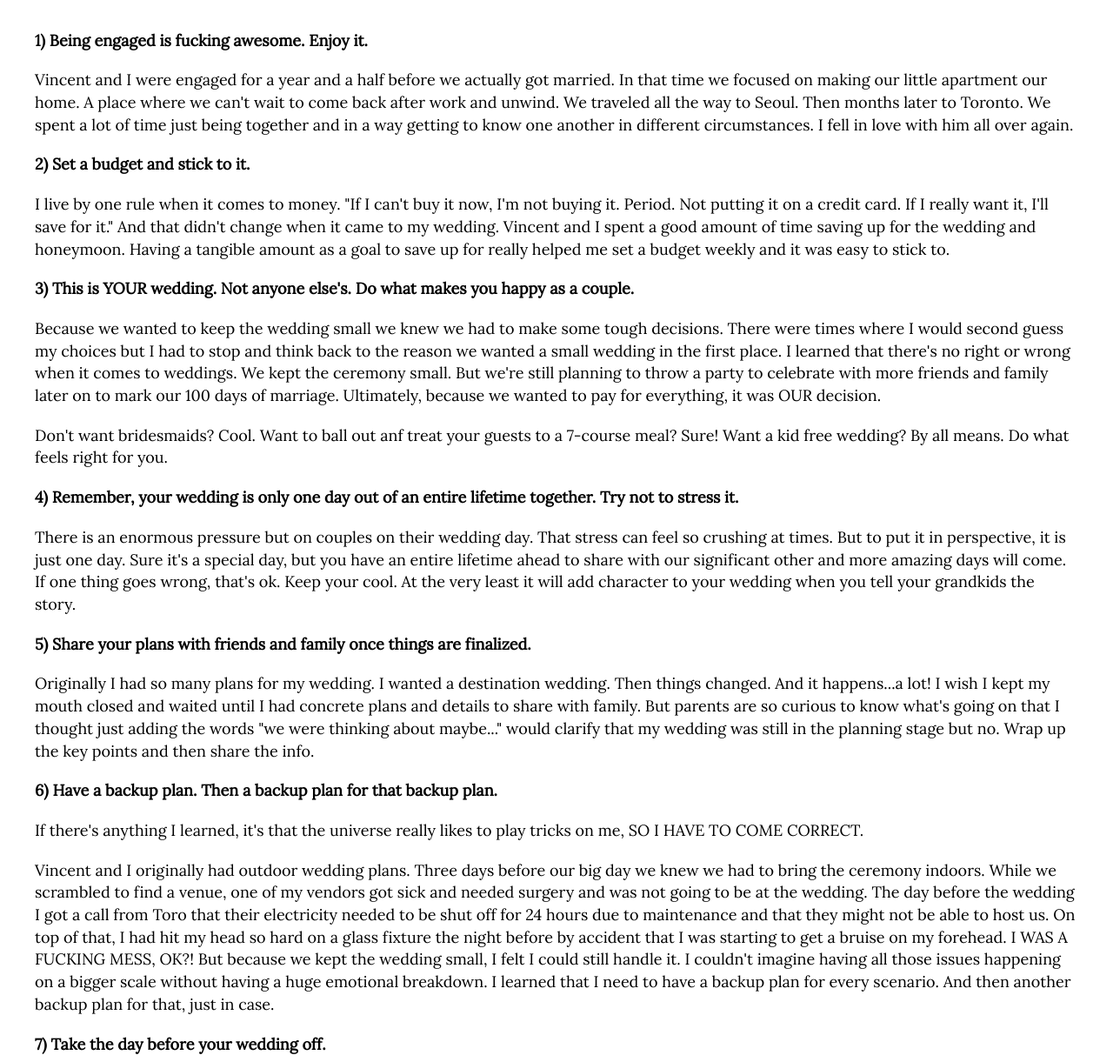
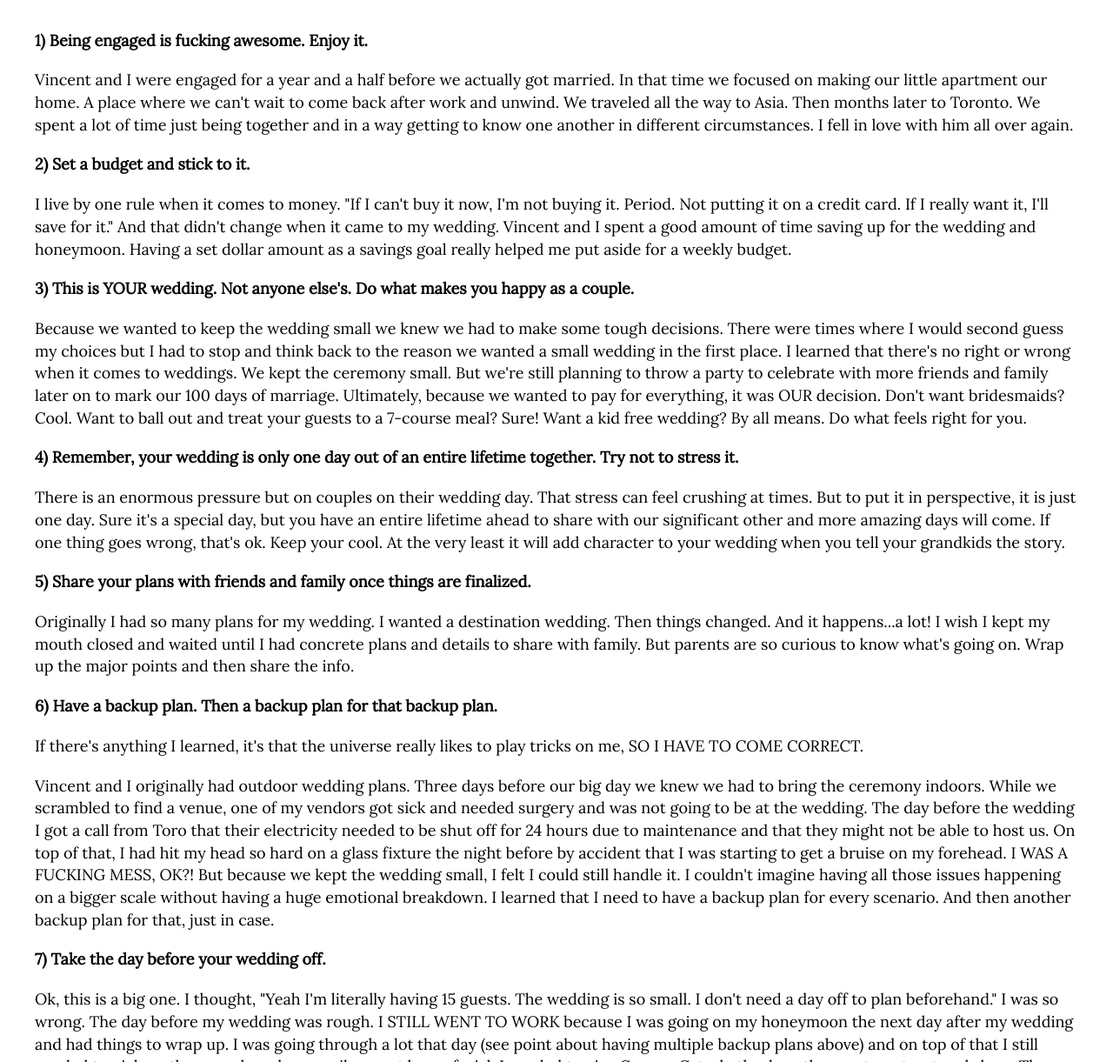
Before and after one commit to yjdeleon/yjdeleon.github.io, a Jekyll site: the page built from _posts/2017-07-13-wedding.markdown, in a window 1280 px wide and 1400 px high, scrolled down 22141 px. Shown: the part 179-1400 px from the top of the window at 87% size. Built offline with Jekyll 4.4.1, drawn with Linux system fonts in a browser that asks for light colours; nearby versions of some CDN libraries; some web fonts are replaced; library files that are not in the unit come from our copies; comment, search, counter and statistics services are not loaded; some of the changed lines change nothing that is shown; some of the changed text lies outside the part shown.

Commit message:
Made changes to copy and links

```diff
--- a/_posts/2017-07-13-wedding.markdown
+++ b/_posts/2017-07-13-wedding.markdown
@@ -5,10 +5,11 @@ date:   July, 13th 2017
 comments: true
 ---
 <p>
-On May 25th, 2017, on our 6 year anniversary,  Vincent and I exchanged vows. </p>
+On May 25th, 2017, our 6 year anniversary,  Vincent and I exchanged vows. </p>
 
-<div class="video-container"><iframe width="300" height="300" src="https://www.youtube.com/embed/wpqlx7ZWYHQ" frameborder="0" allowfullscreen></iframe></div>
-
+<div class="video-container">
+<iframe width="560" height="315" src="https://www.youtube.com/embed/wpqlx7ZWYHQ" frameborder="0" allowfullscreen></iframe>
+</div>
 <p>The morning started with me doing my hair and makeup at home.  Yes, I did it myself! </p>
 
 <p>Some would say, "Omg I could never" but your girl was determined to come out looking radiant AF! My everyday makeup is already fairly minimal. So doing a big glam look just didn't feel right for me. I still wanted to look like myself with an extra side of "Damnnnn, girl you lookin' good".</p>
@@ -21,44 +22,44 @@ On May 25th, 2017, on our 6 year anniversary,  Vincent and I exchanged vows. </p
 <p>Here's what I used that day:</p>
 
 <p><b>Skincare:</b></p>
-<h4>Mask: <a href="http://www.ulta.com/im-real-makgeolli-mask-sheet?productId=xlsImpprod12812991">Tony Moly I'm Real Makgeolli Mask Sheet</a></h4>
-<h4>Serum: <a href="http://www.innisfreeworld.com/product/productView.do?prdSeq=10001">Innisfree Green Tea Seed Serum</a></h4>
-<h4>Face Oil: <a href="http://www.kiehls.com/daily-reviving-concentrate/KHL497.html">Khiel's Daily Reviving Concentrate</a></h4>
-<h4>Moisturizer: <a href="http://www.kiehls.com/ultra-facial-cream/622.html?dwvar_622_size=1.7%20fl.%20oz.%20Jar#q=ultra+cream&start=1">Kiehl's Ultra Facial Cream</a></h4>
+<h4>Mask: <a target="_blank" href="http://www.ulta.com/im-real-makgeolli-mask-sheet?productId=xlsImpprod12812991">Tony Moly I'm Real Makgeolli Mask Sheet</a></h4>
+<h4>Serum: <a target="_blank" href="http://www.innisfreeworld.com/product/productView.do?prdSeq=10001">Innisfree Green Tea Seed Serum</a></h4>
+<h4>Face Oil: <a  target="_blank" href="http://www.kiehls.com/daily-reviving-concentrate/KHL497.html">Khiel's Daily Reviving Concentrate</a></h4>
+<h4>Moisturizer: <a  target="_blank" href="http://www.kiehls.com/ultra-facial-cream/622.html?dwvar_622_size=1.7%20fl.%20oz.%20Jar#q=ultra+cream&start=1">Kiehl's Ultra Facial Cream</a></h4>
 
 <p><b>Makeup:</b></p>
-<h4>Primer: <a href="http://www.twofacemall.com/en/clio-espoir-kiss-me/1477--clio-kill-cover-highest-wear-primer.html">Clio Kill Cover Moist Tone Up Primer </a></h4>
-<h4>Highlighting drops:<a href="http://www.sephora.com/reveal-concentrated-luminizing-drops-P411232"> Algenist Reveal Concentrated Lumizing Drops in Pearl</a></h4>
-<h4>Foundation:<a href="http://www.sephora.com/ultra-hd-invisible-cover-foundation-P398321?skuId=1708957&icid2=products%20grid:p398321"> Make Up For Ever Ultra HD Invisible Cover Foundation</a></h4>
-<h4>Concealer: <a href="https://kollectionk.com/products/apieu-moist-creamy-concealer-spf30-pa">A'PIEU Moist Creamy Concealer</a> </h4>
-<h4>Powder foundation: <a href="http://www.ulta.com/cocoa-powder-foundation?productId=xlsImpprod11771041">TOO FACED Cocoa Powder Foundation</a></h4>
-<h4>Eyebrows: <a href="http://www.innisfreeworld.com/product/productView.do?prdSeq=10513">Innisfree Eco Eyebrow Pencil in #2</a></h4>
+<h4>Primer: <a  target="_blank" href="http://www.twofacemall.com/en/clio-espoir-kiss-me/1477--clio-kill-cover-highest-wear-primer.html">Clio Kill Cover Moist Tone Up Primer </a></h4>
+<h4>Highlighting drops:<a  target="_blank" href="http://www.sephora.com/reveal-concentrated-luminizing-drops-P411232"> Algenist Reveal Concentrated Lumizing Drops in Pearl</a></h4>
+<h4>Foundation:<a  target="_blank" href="http://www.sephora.com/ultra-hd-invisible-cover-foundation-P398321?skuId=1708957&icid2=products%20grid:p398321"> Make Up For Ever Ultra HD Invisible Cover Foundation</a></h4>
+<h4>Concealer: <a  target="_blank" href="https://kollectionk.com/products/apieu-moist-creamy-concealer-spf30-pa">A'PIEU Moist Creamy Concealer</a> </h4>
+<h4>Powder foundation: <a  target="_blank" href="http://www.ulta.com/cocoa-powder-foundation?productId=xlsImpprod11771041">TOO FACED Cocoa Powder Foundation</a></h4>
+<h4>Eyebrows: <a  target="_blank" href="http://www.innisfreeworld.com/product/productView.do?prdSeq=10513">Innisfree Eco Eyebrow Pencil in #2</a></h4>
 <h4>Eyeshadows: MAC Stroke of Midnight Eyeshadow Palette * </h4>
-<h4>Lashes: <a href="https://kollectionk.com/products/etude-princess-eyelashes-false-eyelashes">ETUDE PRINCESS EYELASHES Volume #2</a></h4>
+<h4>Lashes: <a  target="_blank" href="https://kollectionk.com/products/etude-princess-eyelashes-false-eyelashes">ETUDE PRINCESS EYELASHES Volume #2</a></h4>
 <h4>Cream blush: H&M Cream Blusher in Sunny Peach * </h4>
-<h4>Powder blush: <a href="http://www.sephora.com/love-flush-long-lasting-16-hour-blush-P397519?skuId=1711894&keyword=P397519">TOO FACED Love Flush Long-Lasting 16-Hour Blush in "I Will Always Love You"</a></h4>
-<h4>Bronzer/Contour: <a href="http://www.sephora.com/chocolate-soleil-medium-deep-matte-bronzer-P229406">TOO FACED Chocolate Soleil Matte Bronzer</a></h4>
-<h4>Cheek Highlight: <a href="http://www.sephora.com/all-over-shimmer-duo-P279706?skuId=1312313&keyword=P279706">Stila All Over Shimmer Duo in Kitten</a></h4>
-<h4>Lip tint: <a href="hhttp://clubclio-en.com/product/peripera-peris-ink-the-velvet/406/">Peripera Ink Velvet in #8 Pretty Coral</a></h4>
-<h4>Lip Liner: <a href="http://www.maccosmetics.com/product/13852/340/products/makeup/lips/lip-pencil/lip-pencil#/shade/Subculture">Mac Lip Pencil in Subculture</a></h4>
+<h4>Powder blush: <a  target="_blank" href="http://www.sephora.com/love-flush-long-lasting-16-hour-blush-P397519?skuId=1711894&keyword=P397519">TOO FACED Love Flush Long-Lasting 16-Hour Blush in "I Will Always Love You"</a></h4>
+<h4>Bronzer/Contour: <a  target="_blank" href="http://www.sephora.com/chocolate-soleil-medium-deep-matte-bronzer-P229406">TOO FACED Chocolate Soleil Matte Bronzer</a></h4>
+<h4>Cheek Highlight: <a  target="_blank" href="http://www.sephora.com/all-over-shimmer-duo-P279706?skuId=1312313&keyword=P279706">Stila All Over Shimmer Duo in Kitten</a></h4>
+<h4>Lip tint: <a  target="_blank" href="hhttp://clubclio-en.com/product/peripera-peris-ink-the-velvet/406/">Peripera Ink Velvet in #8 Pretty Coral</a></h4>
+<h4>Lip Liner: <a target="_blank"  href="http://www.maccosmetics.com/product/13852/340/products/makeup/lips/lip-pencil/lip-pencil#/shade/Subculture">Mac Lip Pencil in Subculture</a></h4>
 <h4>Lipstick: <a href="https://www.chanel.com/en_US/fragrance-beauty/makeup-lipstick-rouge-coco-shine-119570">CHANEL ROUGE COCO SHINE in #54 Boy</a></h4>
-<h4>Lip gloss: <a href="http://www.sephora.com/sweet-peach-creamy-peach-oil-lip-gloss-P93984245?skuId=1894419&om_mmc=ppc-GG_378477159_27759166359_pla-181494470679_1894401_97594806279_9002009_c&country_switch=us&lang=en&gclid=CjwKEAjw16HLBRDF9L2UmOCH7U8SJAASVESo790q4AnaDSF6dAKL6EBgLQZRBj2U5d6XrNYQa5BEohoC2Vbw_wcB&gclsrc=aw.ds">TOO FACED Sweet Peach Creamy Lip Oil in Pure Peach</a></h4>
+<h4>Lip gloss: <a  target="_blank" href="http://www.sephora.com/sweet-peach-creamy-peach-oil-lip-gloss-P93984245?skuId=1894419&om_mmc=ppc-GG_378477159_27759166359_pla-181494470679_1894401_97594806279_9002009_c&country_switch=us&lang=en&gclid=CjwKEAjw16HLBRDF9L2UmOCH7U8SJAASVESo790q4AnaDSF6dAKL6EBgLQZRBj2U5d6XrNYQa5BEohoC2Vbw_wcB&gclsrc=aw.ds">TOO FACED Sweet Peach Creamy Lip Oil in Pure Peach</a></h4>
 
 <h6>* Product is discontinued or sold out.</h6>
 
-<p>As for hair, I knew I wanted really soft waves, so that was very easy to pull off.  I purchased a <a href="https://www.amazon.com/Remington-CI9538-Collection-Digital-Ceramic/dp/B0050QJHTO/ref=sr_1_2_a_it?ie=UTF8&qid=1500094884&sr=8-2&keywords=curling%2Biron&th=1">curling iron</a> on Amazon and practiced as much as I could. The day of, I set everything with <a href="http://www.sephora.com/wave-spray-P406665?skuId=1802107&om_mmc=ppc-GG_381463959_27499878159_pla-178161239079_1802107_97594823319_9002009_c&country_switch=us&lang=en&gclid=CjwKEAjw16HLBRDF9L2UmOCH7U8SJAASVESoWEHXkLP9DFRcCXTUzuC6nb21JAJbLkW5uti3-KImjRoC5EPw_wcB&gclsrc=aw.ds">OUAI wave spray</a> as well as <a href="http://www.sephora.com/medium-hair-spray-P411728?skuId=1837210&keyword=P411728"> OUAI medium hair spray</a>.</p>
+<p>As for hair, I knew I wanted really soft waves, so that was very easy to pull off.  I purchased a <a  target="_blank" href="https://www.amazon.com/Remington-CI9538-Collection-Digital-Ceramic/dp/B0050QJHTO/ref=sr_1_2_a_it?ie=UTF8&qid=1500094884&sr=8-2&keywords=curling%2Biron&th=1">curling iron</a> on Amazon and practiced as much as I could. The day of, I set everything with <a  target="_blank" href="http://www.sephora.com/wave-spray-P406665?skuId=1802107&om_mmc=ppc-GG_381463959_27499878159_pla-178161239079_1802107_97594823319_9002009_c&country_switch=us&lang=en&gclid=CjwKEAjw16HLBRDF9L2UmOCH7U8SJAASVESoWEHXkLP9DFRcCXTUzuC6nb21JAJbLkW5uti3-KImjRoC5EPw_wcB&gclsrc=aw.ds">OUAI wave spray</a> as well as <a href="http://www.sephora.com/medium-hair-spray-P411728?skuId=1837210&keyword=P411728"> OUAI medium hair spray</a>.</p>
 
 <img src="/img/wedding/dress.jpg">
 
-<p>I did not want to spend an arm and a leg on my wedding dress. I was wrapping my head around a look I wanted and I ended up ordering a beautiful gown online only to receive an email saying the dress was out of stock. Just my luck. So I continued my search for a couple more months with no success. Thankfully everything came together once I stumbled upon <a href="https://www.lulus.com/products/bariano-ocean-of-elegance-ivory-maxi-dress/225650.html">this dress</a>. It was airy, simple and beautiful. Coming in at $179, I was instantly sold. It was way below my original budget! </p>
+<p>I did not want to spend an arm and a leg on my wedding dress. I was wrapping my head around a look I wanted and I ended up ordering a beautiful gown online. Only to receive an email saying the dress was out of stock. Just my luck. So I continued my search for a couple more months with no success. Thankfully, everything came together once I stumbled upon <a  target="_blank" href="https://www.lulus.com/products/bariano-ocean-of-elegance-ivory-maxi-dress/225650.html">this dress</a>. It was airy, simple and beautiful. Coming in at $179, I was instantly sold. It was way below my original budget! </p>
 
 <img src="/img/wedding/shoes.jpg">
 
-<p>My gray strappy heels I got at Nordstrom months back really came through on my wedding day. These were well broken in and at a comfortable heel height which proved to be crucial. It was raining heavily that day and needed shoes that were reliable so I wouldn't slip but were still really cute.</p>
+<p>My gray strappy heels I got at Nordstrom months back really came through on my wedding day. These were well broken in and at a comfortable heel height which proved to be crucial. It was raining heavily that day and needed shoes that were reliable so I wouldn't slip but were still fabulous.</p>
 
 <img src="/img/wedding/bouquet.jpg">
 
-<p>Our amazing friend Nicole is a talented floral designer. She's is an inspiration. She followed her dreams and now has a kick ass business, Still by Nicole, making the most beautiful arrangements. With just one phone call and a few emails, she knew exactly what I was looking for.</p>
+<p>Our amazing friend Nicole is a talented floral designer. She's is an inspiration. She followed her dreams and now has a kick ass business, <a  target="_blank"  href="https://www.instagram.com/stillbynicole/">Still by Nicole</a>, making the most beautiful arrangements. With just one phone call and a few emails, she knew exactly what I was looking for.</p>
 
 <img src="/img/wedding/bout.jpg">
 
@@ -71,7 +72,7 @@ On May 25th, 2017, on our 6 year anniversary,  Vincent and I exchanged vows. </p
 
 <img src="/img/wedding/vincent_suit.jpg">
 
-<p>Vincent opted for a navy blue suit from Indochino. Indochino's suit customization is something he really enjoyed. From the color, lapels, stitching, pockets, vents, buttons, lining and monograms, it was truly made to order. Coming in at $400, We also really liked the price tag!
+<p>Vincent opted for a navy blue suit from Indochino. Thier suit customization is something he really enjoyed. From the color, lapels, stitching, pockets, vents, buttons, lining and monograms, it was truly made to order. Coming in at $400, We also really liked the price tag!
 </p>
 
 <p>Our ceremony took place at an event space right in the heart of Seaport District in Boston.</p>
@@ -109,25 +110,23 @@ On May 25th, 2017, on our 6 year anniversary,  Vincent and I exchanged vows. </p
 
 <p><b>1) Being engaged is fucking awesome. Enjoy it.</b></p>
 
-<p>Vincent and I were engaged for a year and a half before we actually got married. In that time we focused on making our little apartment our home. A place where we can't wait to come back after work and unwind. We traveled all the way to Seoul. Then months later to Toronto. We spent a lot of time just being together and in a way getting to know one another in different circumstances. I fell in love with him all over again.
+<p>Vincent and I were engaged for a year and a half before we actually got married. In that time we focused on making our little apartment our home. A place where we can't wait to come back after work and unwind. We traveled all the way to Asia. Then months later to Toronto. We spent a lot of time just being together and in a way getting to know one another in different circumstances. I fell in love with him all over again.
 
 <p><b>2) Set a budget and stick to it.</b></p>
 
-<p>I live by one rule when it comes to money. "If I can't buy it now, I'm not buying it. Period. Not putting it on a credit card. If I really want it, I'll save for it." And that didn't change when it came to my wedding. Vincent and I spent a good amount of time saving up for the wedding and honeymoon. Having a tangible amount as a goal to save up for really helped me set a budget weekly and it was easy to stick to.
+<p>I live by one rule when it comes to money. "If I can't buy it now, I'm not buying it. Period. Not putting it on a credit card. If I really want it, I'll save for it." And that didn't change when it came to my wedding. Vincent and I spent a good amount of time saving up for the wedding and honeymoon. Having a set dollar amount as a savings goal really helped me put aside for a weekly budget.
 
 <p><b>3) This is YOUR wedding. Not anyone else's. Do what makes you happy as a couple.</b></p>
 
-<p>Because we wanted to keep the wedding small we knew we had to make some tough decisions. There were times where I would second guess my choices but I had to stop and think back to the reason we wanted a small wedding in the first place. I learned that there's no right or wrong when it comes to weddings. We kept the ceremony small. But we're still planning to throw a party to celebrate with more friends and family later on to mark our 100 days of marriage. Ultimately, because we wanted to pay for everything, it was OUR decision.
-
-<p>Don't want bridesmaids? Cool. Want to ball out anf treat your guests to a  7-course meal? Sure! Want a kid free wedding? By all means. Do what feels right for you.
+<p>Because we wanted to keep the wedding small we knew we had to make some tough decisions. There were times where I would second guess my choices but I had to stop and think back to the reason we wanted a small wedding in the first place. I learned that there's no right or wrong when it comes to weddings. We kept the ceremony small. But we're still planning to throw a party to celebrate with more friends and family later on to mark our 100 days of marriage. Ultimately, because we wanted to pay for everything, it was OUR decision. Don't want bridesmaids? Cool. Want to ball out and treat your guests to a 7-course meal? Sure! Want a kid free wedding? By all means. Do what feels right for you. </p>
 
 <p><b>4) Remember, your wedding is only one day out of an entire lifetime together. Try not to stress it.</b></p>
 
-<p>There is an enormous pressure but on couples on their wedding day. That stress can feel so crushing at times. But to put it in perspective, it is just one day. Sure it's a special day, but you have an entire lifetime ahead to share with our significant other and more amazing days will come. If one thing goes wrong, that's ok. Keep your cool. At the very least it will add character to your wedding when you tell your grandkids the story.
+<p>There is an enormous pressure but on couples on their wedding day. That stress can feel crushing at times. But to put it in perspective, it is just one day. Sure it's a special day, but you have an entire lifetime ahead to share with our significant other and more amazing days will come. If one thing goes wrong, that's ok. Keep your cool. At the very least it will add character to your wedding when you tell your grandkids the story.
 
 <p><b>5) Share your plans with friends and family once things are finalized. </b></p>
 
-<p>Originally I had so many plans for my wedding. I wanted a destination wedding. Then things changed. And it happens...a lot! I wish I kept my mouth closed and waited until I had concrete plans and details to share with family. But parents are so curious to know what's going on that I thought just adding the words "we were thinking about maybe..." would clarify that my wedding was still in the planning stage but no. Wrap up the key points and then share the info.
+<p>Originally I had so many plans for my wedding. I wanted a destination wedding. Then things changed. And it happens...a lot! I wish I kept my mouth closed and waited until I had concrete plans and details to share with family. But parents are so curious to know what's going on. Wrap up the major points and then share the info.
 
 <p><b>6) Have a backup plan. Then a backup plan for that backup plan.</b></p>
 
@@ -144,18 +143,18 @@ On May 25th, 2017, on our 6 year anniversary,  Vincent and I exchanged vows. </p
 <p>Before this post is over I just want to say a <b>huge</b> thank you to our families, friends, and everyone who's sent their best wishes over to Vincent and I. We really appreciate it and it means so much to us.
 
 <h2>Vendors:</h2>
-<h4>Flowers: <a href="http://stillbynicole.com/"> Still by Nicole </a></h4>
-<h4>Photos: <a href="http://www.peterlazzarinophoto.com/"> Peter Lazzarino Photography</a></h4>
-<h4>Video: <a href="hhttps://vimeo.com/daymianmejia"> Daymian Mejia</a></h4>
-<h4>Wedding Dress: <a href="https://www.lulus.com/products/bariano-ocean-of-elegance-ivory-maxi-dress/225650.html"> Lulu's</a></h4>
+<h4>Flowers: <a  target="_blank" href="http://stillbynicole.com/"> Still by Nicole </a></h4>
+<h4>Photos: <a  target="_blank" href="http://www.peterlazzarinophoto.com/"> Peter Lazzarino Photography</a></h4>
+<h4>Video: <a  target="_blank" href="hhttps://vimeo.com/daymianmejia"> Daymian Mejia</a></h4>
+<h4>Wedding Dress: <a  target="_blank" href="https://www.lulus.com/products/bariano-ocean-of-elegance-ivory-maxi-dress/225650.html"> Lulu's</a></h4>
 <h4>Bride Shoes: Charles by Charles David* </h4>
-<h4>Groom Suit: <a href="http://www.indochino.com/"> Indochino</a></h4>
+<h4>Groom Suit: <a  target="_blank" href="http://www.indochino.com/"> Indochino</a></h4>
 <h4>Groom Tie: Nordstrom Men's Shop*</h4>
-<h4>Groom Shoes: <a href="http://www.indochino.com/"> Johnson + Murphy</a></h4>
-<h4>Ceremony Venue: <a href="https://breather.com/locations/boston/374-congress"> Breather</a></h4>
-<h4>Officiant: <a href="http://www.marriedbypriscilla.com/">Priscilla Geaney </a> </h4>
-<h4>Reception/Lunch: <a href="http://www.toro-restaurant.com/">Toro</a></h4>
-<h4>Cupcakes: <a href="https://www.georgetowncupcake.com/Default.aspx"> Georgetown Cupcakes</a></h4>
+<h4>Groom Shoes: <a  target="_blank" href="http://www.indochino.com/"> Johnson + Murphy</a></h4>
+<h4>Ceremony Venue: <a  target="_blank" href="https://breather.com/locations/boston/374-congress"> Breather</a></h4>
+<h4>Officiant: <a  target="_blank" href="http://www.marriedbypriscilla.com/">Priscilla Geaney </a> </h4>
+<h4>Reception/Lunch: <a  target="_blank" href="http://www.toro-restaurant.com/">Toro</a></h4>
+<h4>Cupcakes: <a  target="_blank" href="https://www.georgetowncupcake.com/Default.aspx"> Georgetown Cupcakes</a></h4>
 
 <h6>* Product is discontinued or sold out.</h6>
 
```
